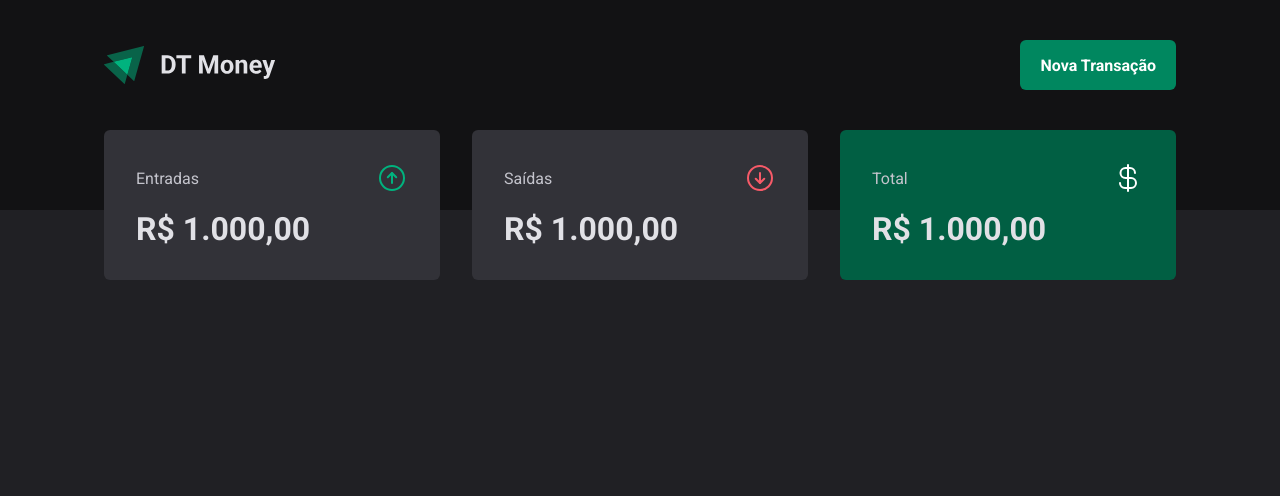
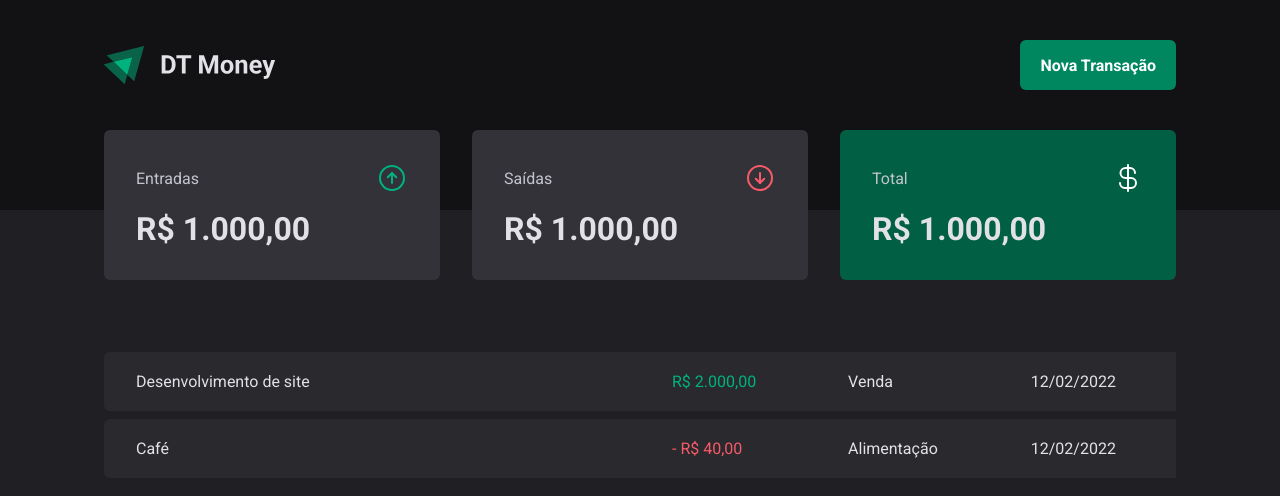
Before and after one commit to luis-b-o/dt-money, a React (Vite) app: page / in a window 1280 px wide. Shown: the top 496 px of the page. Built offline with nearby package versions, Linux system fonts and the light colour scheme.

Commit message:
feat: WIP transactions table

```diff
--- a/src/pages/Transactions/index.tsx
+++ b/src/pages/Transactions/index.tsx
@@ -1,9 +1,37 @@
 import { Summary } from "@components/Summary";
+import {
+  PriceHighlight,
+  TransactionsContainer,
+  TransactionsTable,
+} from "@pages/Transactions/styles";
 
 export function Transactions() {
   return (
     <div>
       <Summary />
+
+      <TransactionsContainer>
+        <TransactionsTable>
+          <tbody>
+            <tr>
+              <td width="50%">Desenvolvimento de site</td>
+              <td>
+                <PriceHighlight variant="income">R$ 2.000,00</PriceHighlight>
+              </td>
+              <td>Venda</td>
+              <td>12/02/2022</td>
+            </tr>
+            <tr>
+              <td width="50%">Café</td>
+              <td>
+                <PriceHighlight variant="outcome">- R$ 40,00</PriceHighlight>
+              </td>
+              <td>Alimentação</td>
+              <td>12/02/2022</td>
+            </tr>
+          </tbody>
+        </TransactionsTable>
+      </TransactionsContainer>
     </div>
   );
 }
--- a/src/pages/Transactions/styles.ts
+++ b/src/pages/Transactions/styles.ts
@@ -0,0 +1,51 @@
+import styled from "styled-components";
+
+export const TransactionsContainer = styled.main(() => {
+  return {
+    width: "100%",
+    maxWidth: "1120px",
+    margin: "4rem auto 0",
+    padding: "0 1.5rem",
+  };
+});
+
+export const TransactionsTable = styled.table((props) => {
+  const { theme } = props;
+
+  return {
+    width: "100%",
+    borderCollapse: "separate",
+    borderSpacing: "0 0.5rem",
+    // marginTop: "1.5rem",
+
+    td: {
+      padding: "1.25rem 2rem",
+      background: theme["gray-700"],
+
+      "&:first-child": {
+        borderTopLeftRadius: "6px",
+        borderBottomLeftRadius: "6px",
+      },
+
+      "&:last-child": {
+        borderTopRigthRadius: "6px",
+        borderBottomRigthRadius: "6px",
+      },
+    },
+  };
+});
+
+interface PriceHighlightProps {
+  variant: "income" | "outcome";
+}
+
+export const PriceHighlight = styled.span<PriceHighlightProps>((props) => {
+  const { theme, variant } = props;
+
+  const variantBgColor =
+    variant === "income" ? theme["green-300"] : theme["red-300"];
+
+  return {
+    color: variantBgColor,
+  };
+});
```
